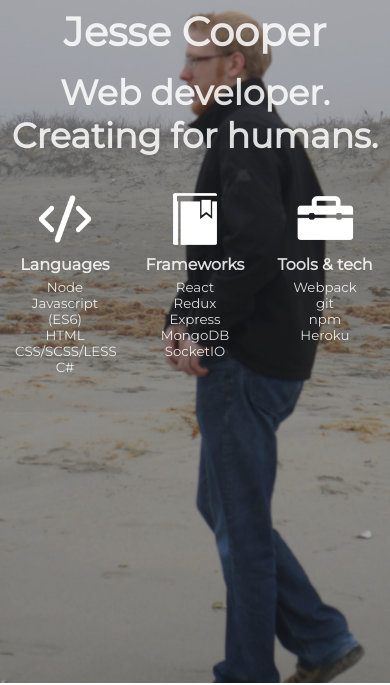
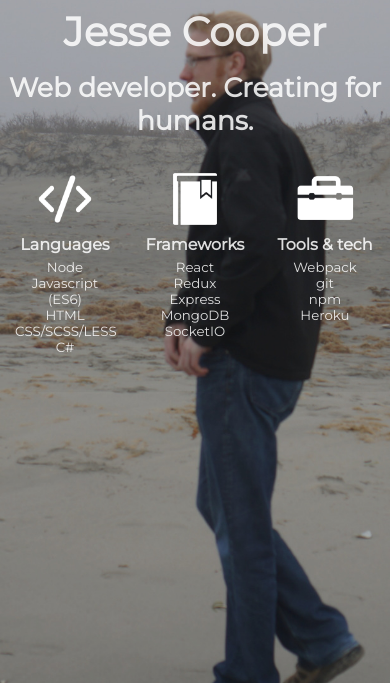
Before and after one commit to JACooper/jacooper.github.io, a website built with webpack: page index.html in a window 390 px wide. Shown: the part 161-846 px from the top of the page. Built offline with nearby package versions, Linux system fonts and the light colour scheme.

Commit message:
Tweaked landing subtitle on responsive display

```diff
--- a/scss/styles.scss
+++ b/scss/styles.scss
@@ -85,6 +85,11 @@ a {
 	margin-bottom: 15px;
 	font-size: 26pt;
 	text-align: center;
+
+	@media screen and (max-width: $responsive-width) {
+		font-size: 20pt;
+	}
+
 }
 
 .landing-item {
```
Also changed, not shown: dist/styles.css.
